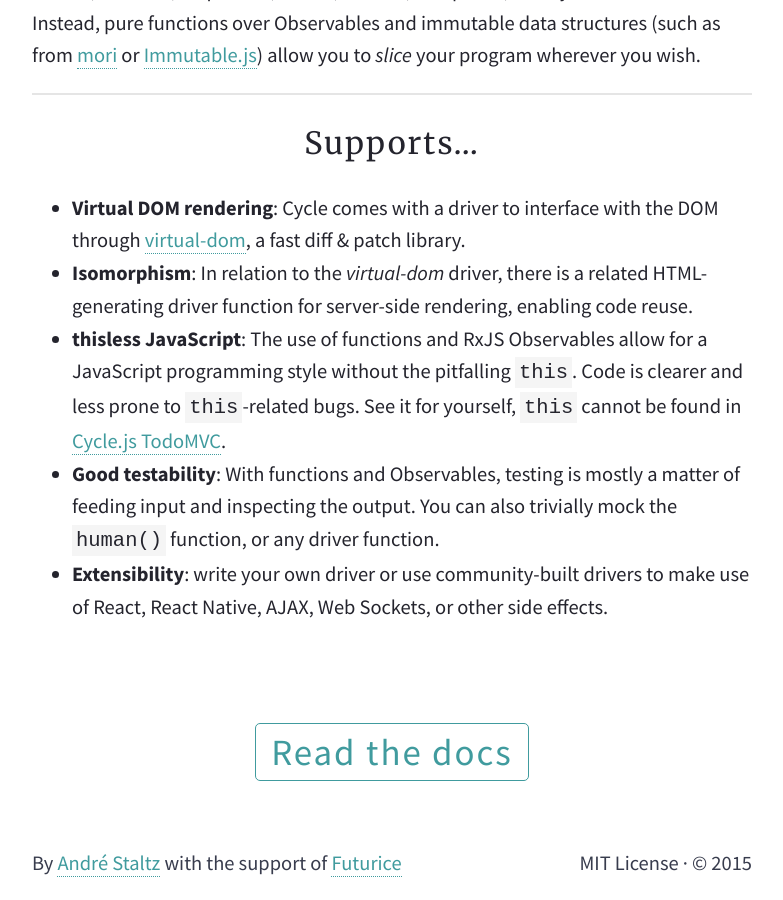
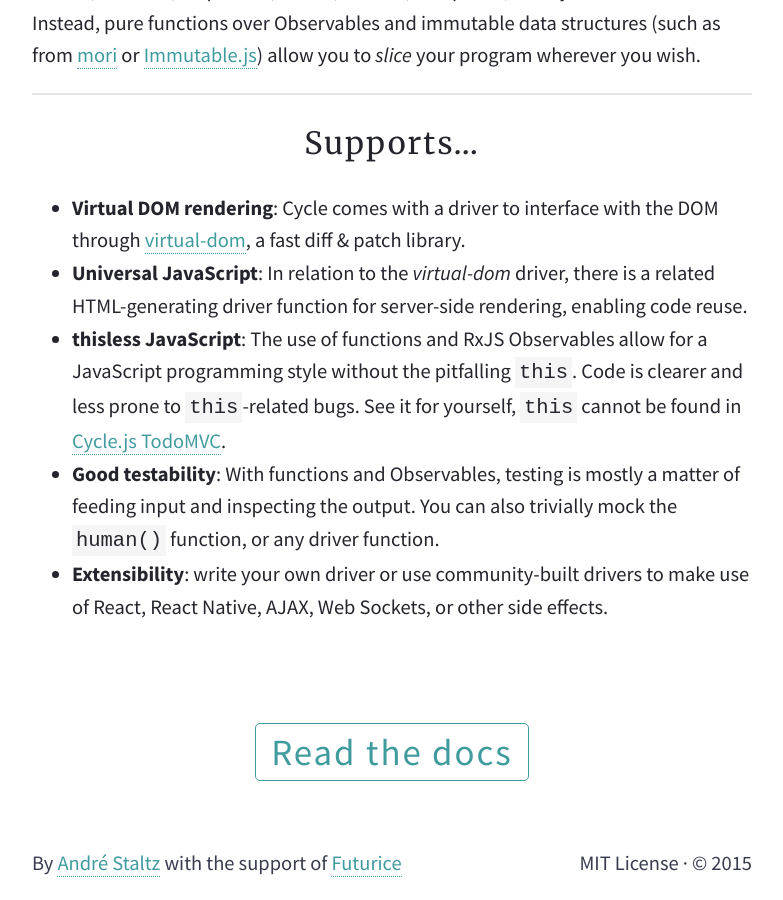
Before and after one commit to cyclejs/old-website, a Jekyll site: the page built from index.html, in a window 1280 px wide and 900 px high, scrolled down 3232 px. Shown: the whole window, without its empty margins (248-1031 px from the left). Built offline with Jekyll 4.4.1, drawn with Linux system fonts in a browser that asks for light colours; nearby versions of some CDN libraries.

Commit message:
s/isomorphic/universal/

```diff
--- a/_includes/homepage-content.md
+++ b/_includes/homepage-content.md
@@ -52,7 +52,7 @@ Most frameworks claim to provide Separation of Concerns, but often they prescrib
 ## Supports...
 
 - **Virtual DOM rendering**: Cycle comes with a driver to interface with the DOM through [virtual-dom](https://github.com/Matt-Esch/virtual-dom), a fast diff & patch library.
-- **Isomorphism**: In relation to the *virtual-dom* driver, there is a related HTML-generating driver function for server-side rendering, enabling code reuse.
+- **Universal JavaScript**: In relation to the *virtual-dom* driver, there is a related HTML-generating driver function for server-side rendering, enabling code reuse.
 - **thisless JavaScript**: The use of functions and RxJS Observables allow for a JavaScript programming style without the pitfalling `this`. Code is clearer and less prone to `this`-related bugs. See it for yourself, `this` cannot be found in [Cycle.js TodoMVC](https://github.com/staltz/todomvc-cycle/tree/master/js).
 - **Good testability**: With functions and Observables, testing is mostly a matter of feeding input and inspecting the output. You can also trivially mock the `human()` function, or any driver function.
 - **Extensibility**: write your own driver or use community-built drivers to make use of React, React Native, AJAX, Web Sockets, or other side effects.
```
